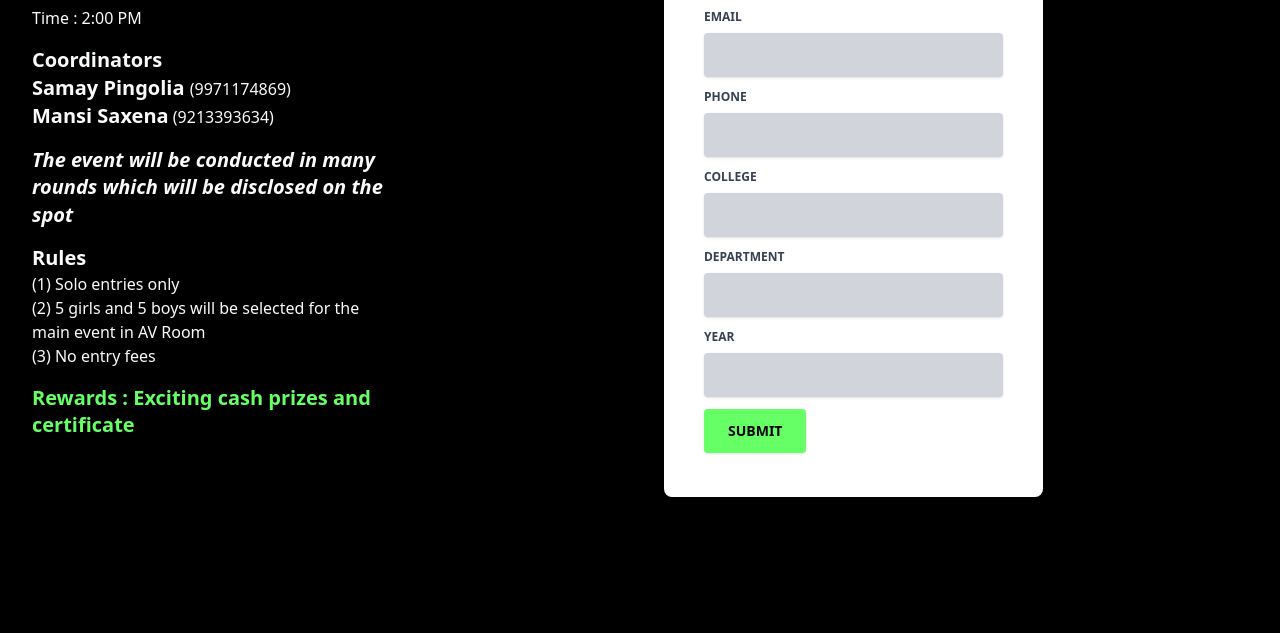
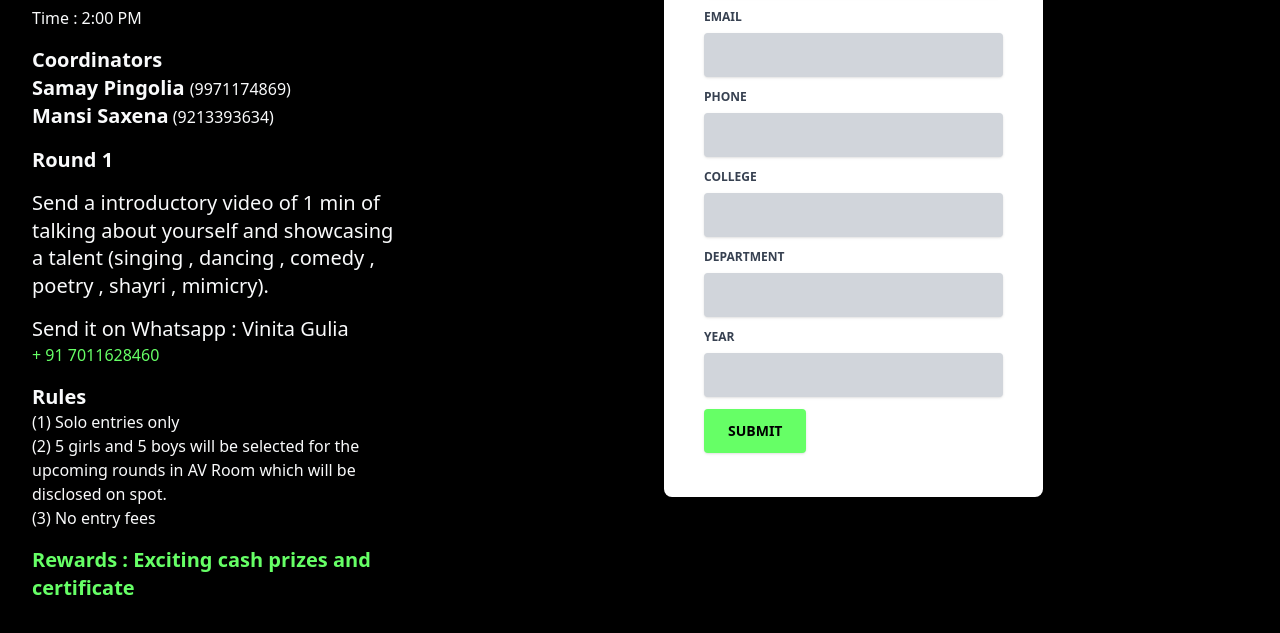
Before and after one commit to interface2k23/CS, a website: page public/interface.html in a window 1280 px wide. Shown: the part 257-890 px from the top of the page. Before the commit the page ends 810 px from the top, so only its background shows below. Drawn offline with Linux system fonts and the light colour scheme.

Commit message:
interface updated

```diff
--- a/public/interface.html
+++ b/public/interface.html
@@ -87,12 +87,19 @@
               (9213393634)
             </p>
             <p
-              class="text-xl font-semibold leading-snug text-gray-50 text-opacity-100 mt-4 italic"
+              class="text-xl font-bold leading-snug text-gray-50 text-opacity-100 mt-4"
             >
-              The event will be conducted in many rounds which will be disclosed
-              on the spot
+              Round 1
             </p>
-
+            <p class="text-xl leading-snug text-gray-50 text-opacity-100 mt-4">
+              Send a introductory video of 1 min of talking about yourself and
+              showcasing a talent (singing , dancing , comedy , poetry , shayri
+              , mimicry).
+            </p>
+            <p class="text-xl leading-snug text-gray-50 text-opacity-100 mt-4">
+              Send it on Whatsapp : Vinita Gulia
+            </p>
+            <span class="text-light"> + 91 7011628460</span>
             <p
               class="text-xl font-bold leading-snug text-gray-50 text-opacity-100 mt-4"
             >
@@ -106,8 +113,8 @@
             <p
               class="text-sm md:text-base leading-snug text-gray-50 text-opacity-100"
             >
-              (2) 5 girls and 5 boys will be selected for the main event in AV
-              Room
+              (2) 5 girls and 5 boys will be selected for the upcoming rounds in
+              AV Room which will be disclosed on spot.
             </p>
             <p
               class="text-sm md:text-base leading-snug text-gray-50 text-opacity-100"
```
